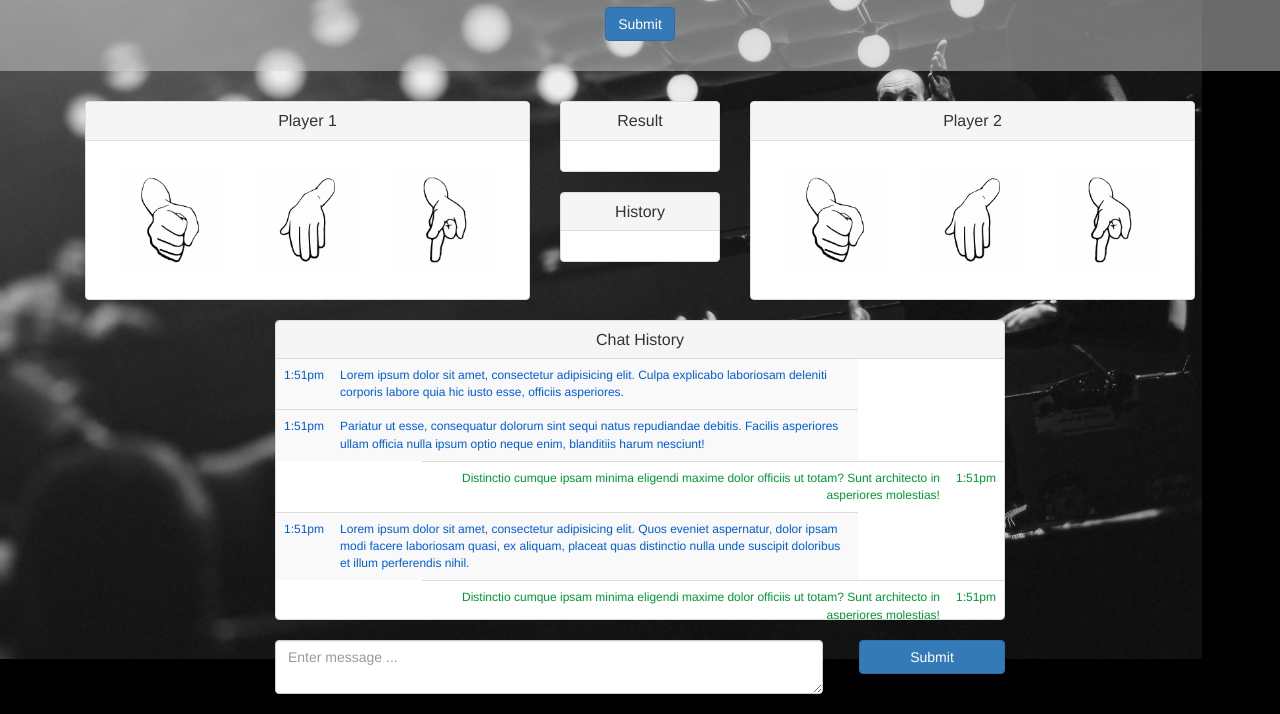
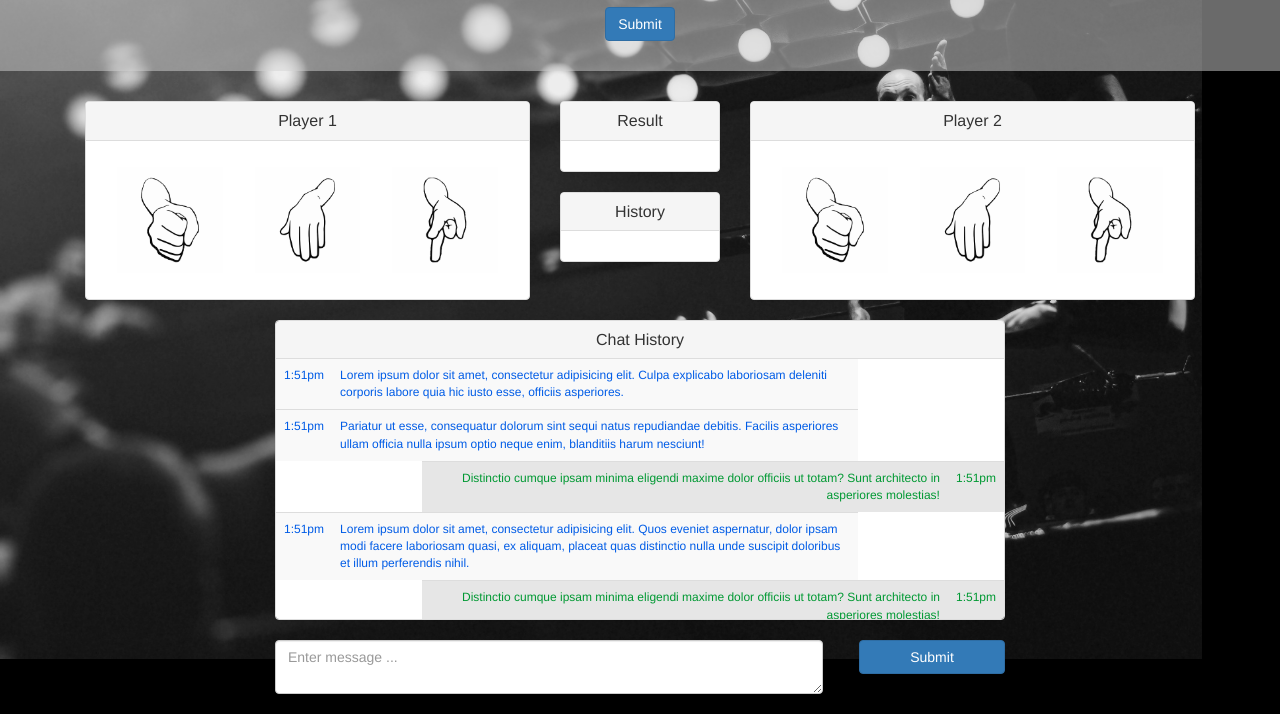
Before and after one commit to jeremiahscanlon/RPS-Multiplayer, a plain HTML site: page index.html in a window 1280 px wide. Shown: the part 141-855 px from the top of the page. Drawn offline with nearby package versions, Linux system fonts and the light colour scheme; a script that the page names is missing.

Commit message:
new computer

```diff
--- a/assets/css/style.css
+++ b/assets/css/style.css
@@ -56,6 +56,7 @@ body {
 .table>tbody>tr.player2Chat {
 	text-align: right;
 	float: right;
+	background-color: #e6e6e6;
 	color: #009933;
 }
 
```
